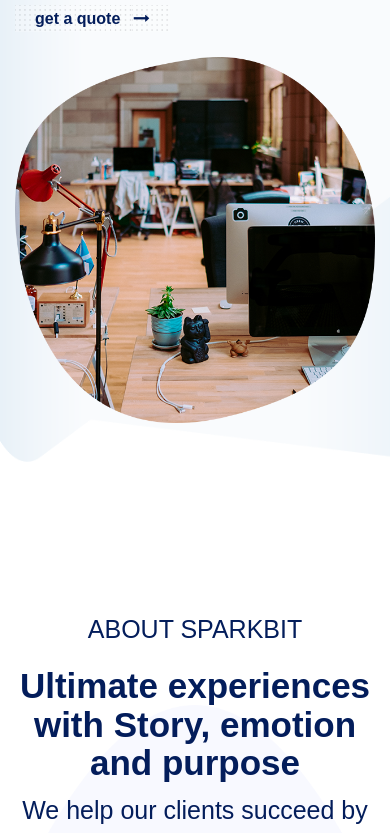
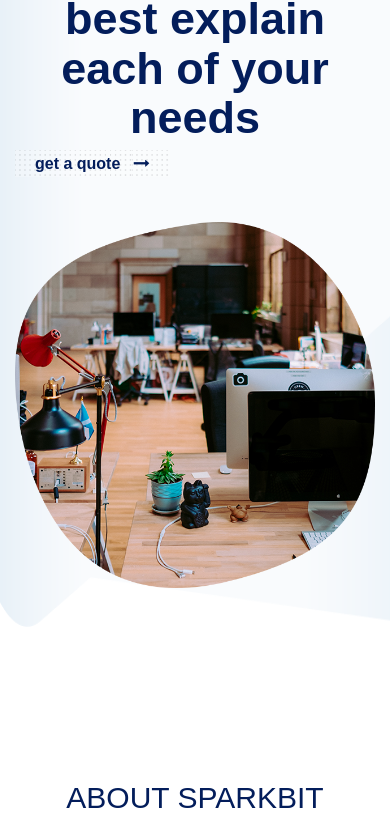
Before and after one commit to abnormalepic/sparkbit, a plain HTML site: page index.html in a window 390 px wide. Shown: the part 501-1334 px from the top of the page. Drawn offline with nearby package versions, Linux system fonts and the light colour scheme; a web font is replaced by a local one.

Commit message:
Add files via upload

```diff
--- a/assets/css/style.css
+++ b/assets/css/style.css
@@ -56,12 +56,12 @@
     #HOME p, #SERVICES p, #PORTFOLIO p, #workingProcess p, #testHeader p, #articleLeft p
     {
     	text-align: center;
-    	font-size: 25px !important;
+    	font-size: 30px !important;
     }
     #HOME h1, #SERVICES h1, #PORTFOLIO h1, #workingProcess h1, #workingProcess h3, #testHeader h1, #articleLeft h1
     {
     	text-align: center;
-    	font-size: 35px !important;
+    	font-size: 45px !important;
     	font-weight: bold;
     }
     #workingProcess img
@@ -77,14 +77,12 @@
     {
     	text-align: left;
     }
+	#myCarousel .inner-text #testText p
+	{
+		font-size: 110% !important;
+	}
+
 }
-
-
-
-
-
-
-
 
 
 /***************basic *****************/
@@ -124,8 +122,6 @@ url("css/fonts/Harabara.svg#filename") format("svg");
 	font-family: 'Harabara Bold', Arial, sans-serif;
 	font-weight: bold;
 	padding: 5px 20px;
-	position: relative;
-	top: 20px;
 }
 
 
```
